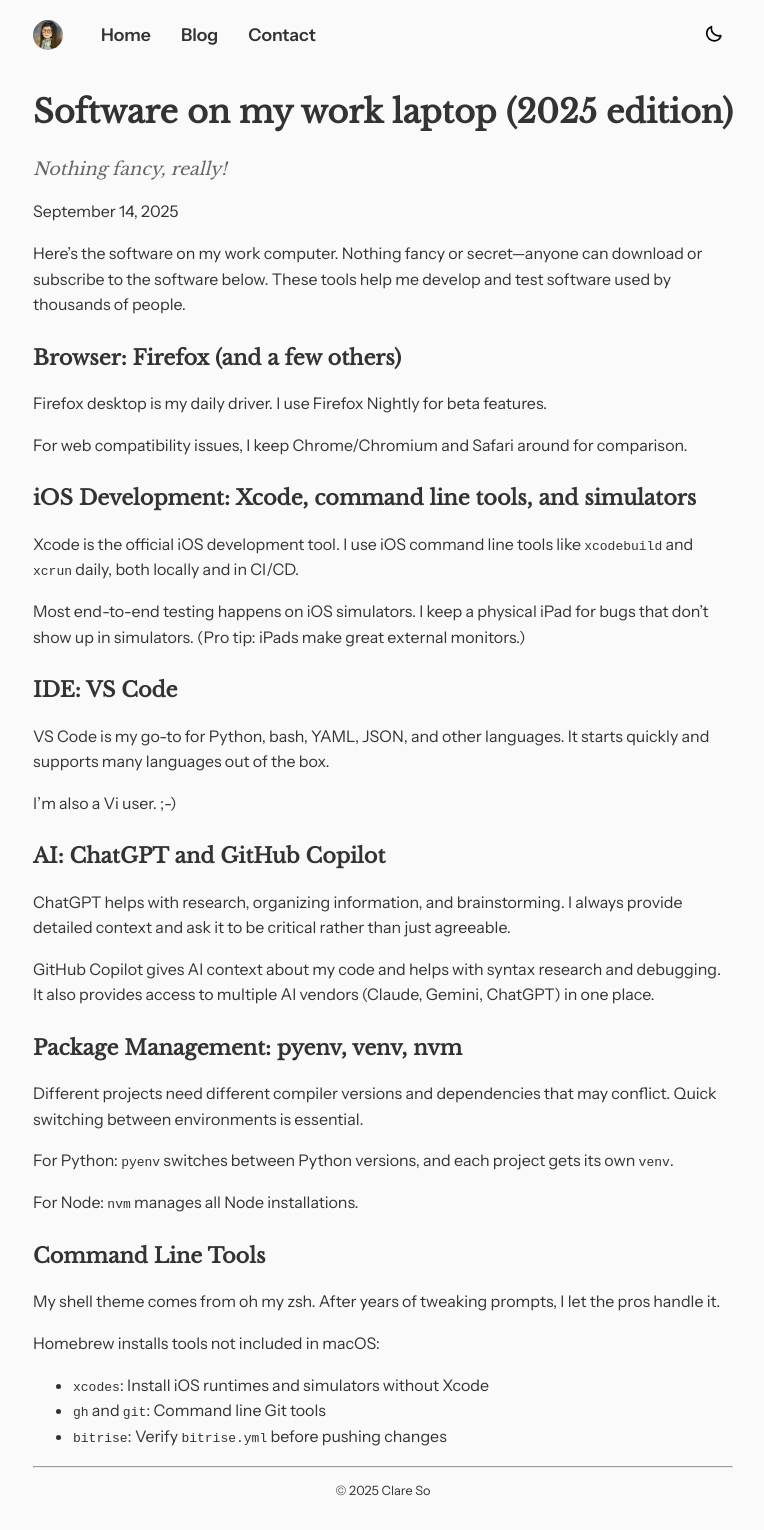
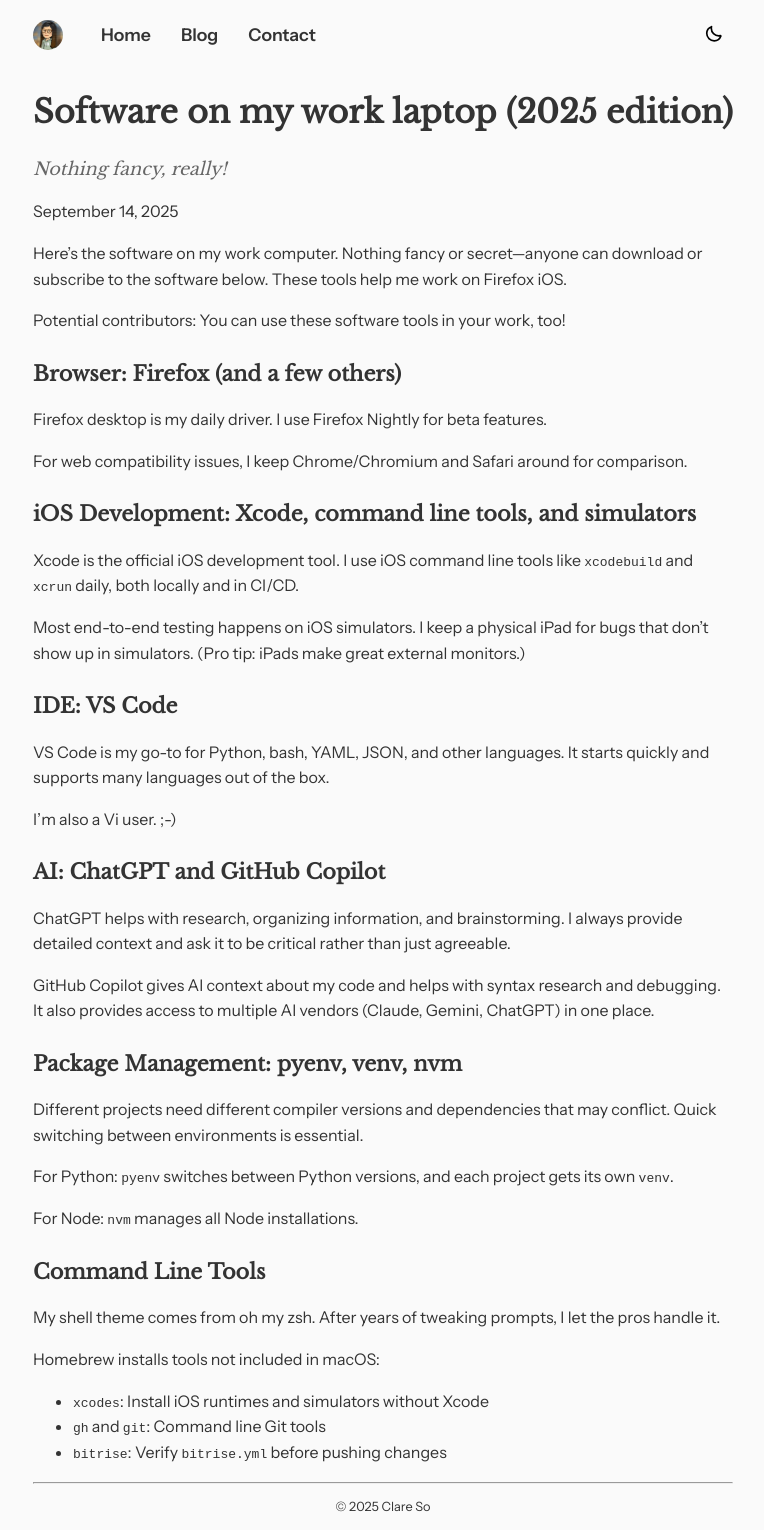
Before and after one commit to clarmso/clarmso.github.io, a Jekyll site: the page built from _posts/2025/2025-09-15-software-laptop.md, in a window 1280 px wide. Shown: the whole page, without its empty margins (257-1021 px from the left). Built offline with Jekyll 4.4.1, drawn with Linux system fonts in a browser that asks for light colours.

Commit message:
Proofread

```diff
--- a/_posts/2025/2025-09-15-software-laptop.md
+++ b/_posts/2025/2025-09-15-software-laptop.md
@@ -5,7 +5,9 @@ subtitle: Nothing fancy, really!
 date: 2025-09-14
 ---
 
-Here's the software on my work computer. Nothing fancy or secret—anyone can download or subscribe to the software below. These tools help me develop and test software used by thousands of people.
+Here's the software on my work computer. Nothing fancy or secret—anyone can download or subscribe to the software below. These tools help me work on [Firefox iOS](https://github.com/mozilla-mobile/firefox-ios).
+
+Potential contributors: You can use these software tools in your work, too!
 
 ## Browser: Firefox (and a few others)
 
```
